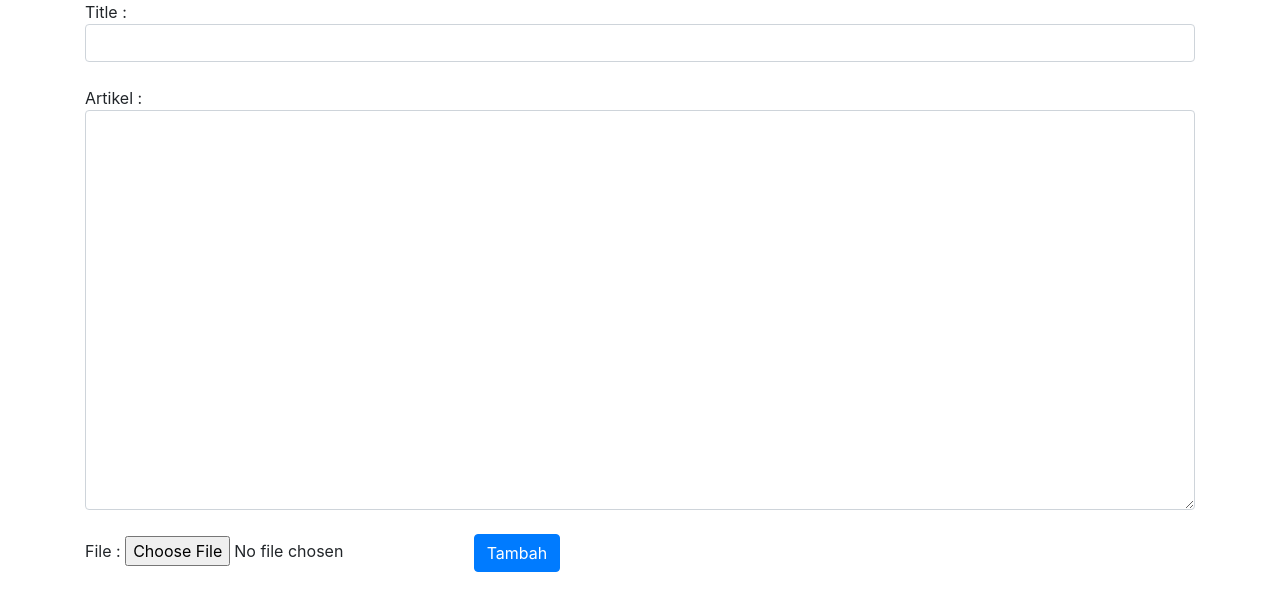
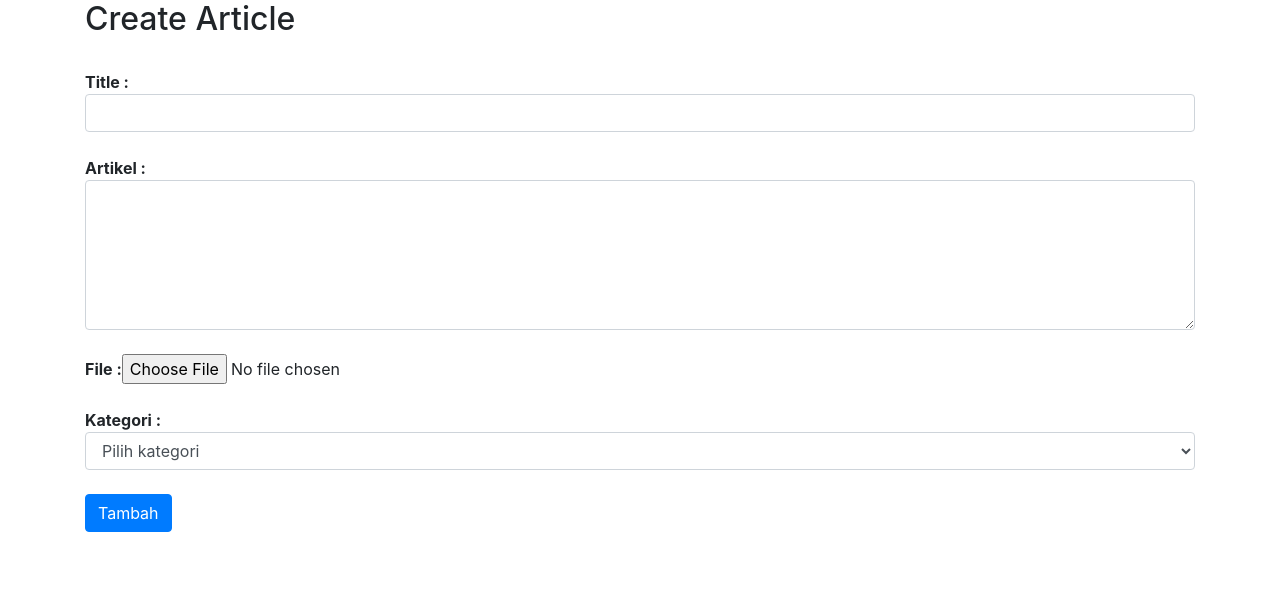
Before and after one commit to NoveliaYuliartika/ci3, a CodeIgniter app: page /ci3N/index.php/blogger/create in a window 1280 px wide. Shown: the top 611 px of the page. Run offline with CodeIgniter, Linux system fonts and the light colour scheme; tables that the repository leaves empty or names only in its code hold one stand-in row (values such as "Sample post"); some libraries are stand-ins or nearby versions.

Commit message:
Tugas 06 - 21

```diff
--- a/application/controllers/Blogger.php
+++ b/application/controllers/Blogger.php
@@ -9,6 +9,7 @@ class Blogger extends CI_Controller {
 		parent::__construct();
 		//Load model dan helper
 		$this->load->model('Artikel');
+		$this->load->model('data_kategori');
 		$this->load->helper('url_helper');
 		$this->load->helper(array('form', 'url'));
 		date_default_timezone_set('Asia/Jakarta');
@@ -17,7 +18,7 @@ class Blogger extends CI_Controller {
 	public function index()
 	{
 		//Memanggil fungsi menampilkan semua tabel artikel
-		$data['artikel']=$this->Artikel->get_article();
+		$data['artikel']=$this->Artikel->get_join();
 		$this->load->view('blogger/header');
 		$this->load->view('blogger/tampil_blog', $data);
 		$this->load->view('blogger/footer');
@@ -40,7 +41,8 @@ class Blogger extends CI_Controller {
 	}
 
 	public function create(){
-		$config['upload_path'] = 'assets/img/';
+		$data['dropdown'] = $this->data_kategori->dropdown();
+		$config['upload_path'] = './image/';
 		$config['allowed_types'] = 'gif|jpg|png|jpeg';
 		$this->load->library('upload', $config);
 
@@ -54,7 +56,7 @@ class Blogger extends CI_Controller {
 		if ($this->form_validation->run() == FALSE) {
 			//Meload View tambah artikel
 			$this->load->view('blogger/header');
-			$this->load->view('blogger/create');
+			$this->load->view('blogger/create',$data);
 			$this->load->view('blogger/footer');
 		} else {
 			if ( ! $this->upload->do_upload('gambar')){
@@ -67,6 +69,7 @@ class Blogger extends CI_Controller {
             	$data = array('upload_data' => $this->upload->data());
                  $data['input'] = array(
                  	'title' => $this->input->post('title'),
+                 	'id_kategori' => $this->input->post('kategori'),
                  	'artikel' => $this->input->post('artikel'),
                  	'gambar' => $this->upload->data('file_name'),
                  	'tanggal' => date("Y/m/d")
@@ -92,6 +95,7 @@ class Blogger extends CI_Controller {
 		//Mendapatkan key id dati Route
 		$id = $this->uri->segment(3);
 		//Mengambil data dari model dan di filter dan ditambahkan ke dalam array
+		$data['dropdown'] = $this->data_kategori->dropdown();
 		$data['show_article'] = $this->Artikel->get_article_by_id($id);
 		$data['id'] = $data['show_article']['id'];
 		$data['title'] = $data['show_article']['title'];
@@ -105,7 +109,8 @@ class Blogger extends CI_Controller {
 		} else {
 			 $data['input'] = array(
                  	'title' => $this->input->post('title'),
-                 	'artikel' => $this->input->post('artikel')
+                 	'artikel' => $this->input->post('artikel'),
+                 	'id_kategori' => $this->input->post('kategori')
                  );
 			//query Edit data
 			$this->Artikel->set_article($id,$data['input']);
@@ -118,6 +123,7 @@ class Blogger extends CI_Controller {
 		$this->Artikel->delete_article($id);
 		redirect('blogger','refresh');
 	}
+
 }
 
 /* End of file database_controller.php */
--- a/application/models/Artikel.php
+++ b/application/models/Artikel.php
@@ -16,6 +16,14 @@ class Artikel extends CI_Model {
      public function get_article_by_id($id){
           $query = $this->db->get_where('personal_blog', array('id' => $id));
           return $query->row_array();
+     }
+
+     public function get_join(){
+          $query = $this->db->select('*')
+                    ->from('personal_blog')
+                    ->join('kategori','personal_blog.id_kategori = kategori.id_kategori')
+                    ->get();
+          return $query;
      }
 
      public function set_article($id = 0, $data){
--- /dev/null
+++ b/application/models/data_kategori.php
@@ -0,0 +1,21 @@
+<?php
+defined('BASEPATH') OR exit('No direct script access allowed');
+
+class data_kategori extends CI_Model{
+	public function __construct()
+	{
+		parent::__construct();
+		$this->load->database();
+	}
+	public function get_data_category(){
+		return $this->db->get('kategori');
+	}
+	public function dropdown(){
+		$data = $this->db->select('id_kategori, nama')->from('kategori')->get();
+		$data_select[''] = "Pilih kategori";
+		foreach ($data->result() as $row) {
+			$data_select[$row->id_kategori] = $row->nama;
+		}
+		return $data_select;
+	}
+}
--- a/application/views/blogger/create.php
+++ b/application/views/blogger/create.php
@@ -4,9 +4,15 @@
 	echo validation_errors();
 	echo form_open_multipart('blogger/create', array('class' => 'needs-validation', 'novalidate' => '') );
 ?>
-Title : <input type="text" class="form-control" name="title"><br>
-Artikel : <textarea name="artikel" class="form-control" style="height:400px;"></textarea><br>
-File : <input type="file" name="gambar">
+<table class="table table-hover">
+	<h2>Create Article</h2><br>
+<tr>
+<b>Title :</b> <input type="text" class="form-control" name="title"><br>
+<b>Artikel :</b> <textarea name="artikel" class="form-control" style="height:150px;"></textarea><br>
+<b>File :</b>  <input type="file" name="gambar"><br><br>
+<b>Kategori :</b> <?php echo form_dropdown('kategori', $dropdown, set_value('kategori'), 'class="form-control" required');?>
+<br>
+</tr>
 <input type="submit" id="submitBtn" class="btn btn-primary" value="Tambah">
-
+</table>
 </div>
```
Also changed, not shown: application/views/blogger/edit.php (+11 -2 lines), application/views/blogger/tampil_blog.php (+6 -3 lines), assets/img/5.JPG (added), assets/img/logo15.jpg (added), assets/img/logo16.jpg (added), assets/img/logo17.jpg (added), image/5.JPG (added), image/51.JPG (added), image/52.JPG (added), image/53.JPG (added), image/5file.JPG (added), image/adduserEmail.JPG (added), image/bindNamedConf.JPG (added), image/bindNamedConf1.JPG (added).
